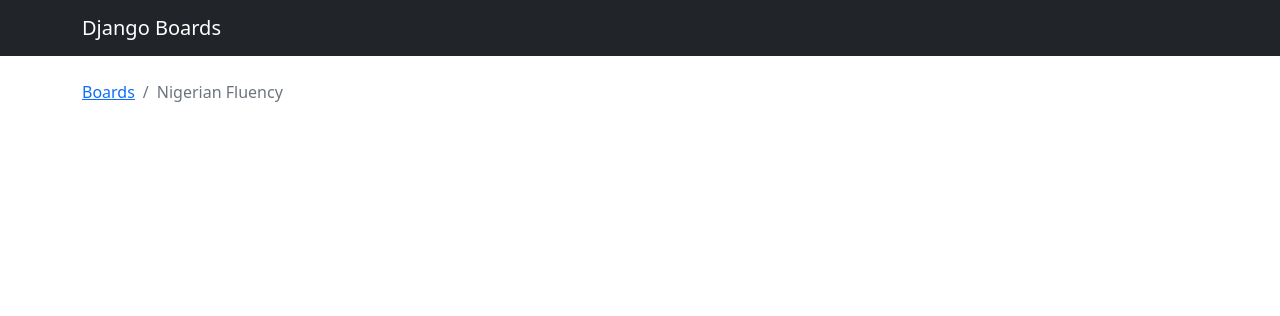
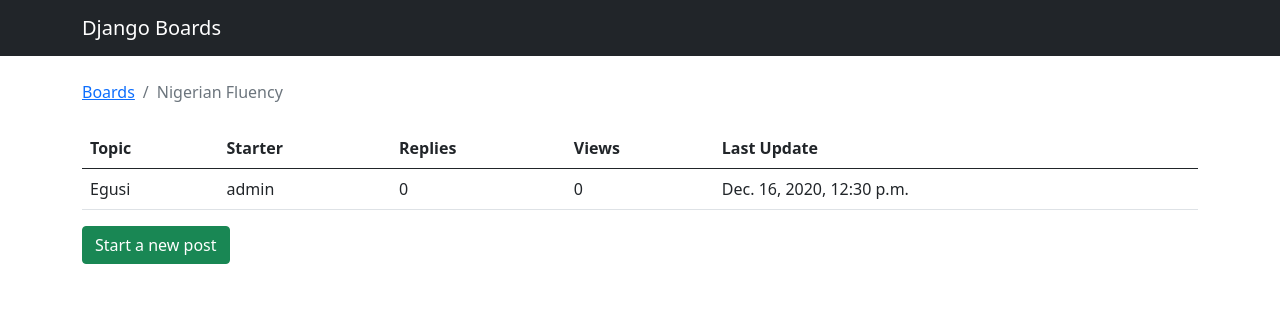
Before and after one commit to teefats/rosebud, a Django app: page /boards/3/ in a window 1280 px wide. Shown: the top 316 px of the page. Run offline with Django 3.2, Linux system fonts and the light colour scheme; data comes from the database, SQL or seed files in the repository; both versions use the stored data as it was after the commit; some libraries are stand-ins or nearby versions.

Commit message:
Added new post field

```diff
--- a/boards/templates/topics.html
+++ b/boards/templates/topics.html
@@ -12,5 +12,27 @@
 
 
            {% block content %}
-
+<table class="table">
+    <thead class="thead-inverse">
+        <tr>
+            <th>Topic</th>
+            <th>Starter</th>
+            <th>Replies</th>
+            <th>Views</th>
+            <th>Last Update</th>
+        </tr>
+    </thead>
+    <tbody>
+        {% for topic in board.topics.all %}
+        <tr>
+            <td>{{ topic.subject }} </td>
+            <td>{{ topic.starter.username }}</td>
+            <td>0</td>
+            <td>0</td>
+            <td>{{ topic.last_updated }}</td>
+        </tr>
+        {% endfor %}
+    </tbody>
+</table>
+<a href = "{% url 'new_topic' board.pk %}"><button name = "new_post" class="btn btn-success"> Start a new post</button></a>
            {% endblock %}
--- a/boards/views.py
+++ b/boards/views.py
@@ -1,7 +1,8 @@
+from django.contrib.auth.models import User
 from django.db.models.query import RawQuerySet
-from django.shortcuts import render, get_object_or_404
+from django.shortcuts import render, get_object_or_404, redirect
 from django.http import Http404
-from .models import Board, Topic
+from .models import Board, Topic, Post
 
 # Create your views here.
 
@@ -27,4 +28,23 @@ def trial(request):
 
 def new_topic(request, pk):
     board = get_object_or_404(Board, pk=pk)
+
+    if request.method == 'POST':
+        subject = request.POST['subject']
+        message =request.POST['message']
+
+        user = User.objects.first()
+
+        topic = Topic.objects.create(
+            subject = subject,
+            board = board,
+            starter = user
+        )
+
+        post = Post.objects.create(
+            message = message,
+            topic = topic,
+            created_by=user
+        )
+        return redirect('board_topics', pk=board.pk)
     return render(request, 'new_topic.html', {'board':board})
```
Also changed, not shown: boards/templates/new_topic.html (+12 -0 lines), db.sqlite3.
